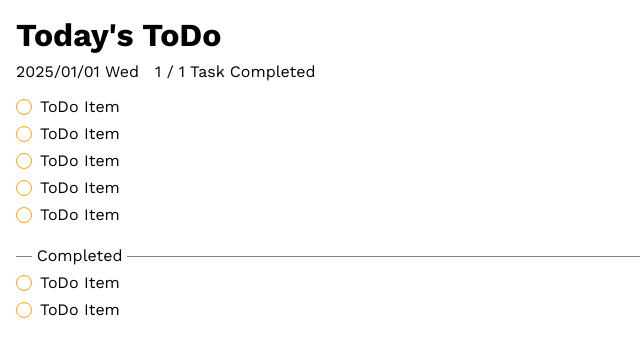
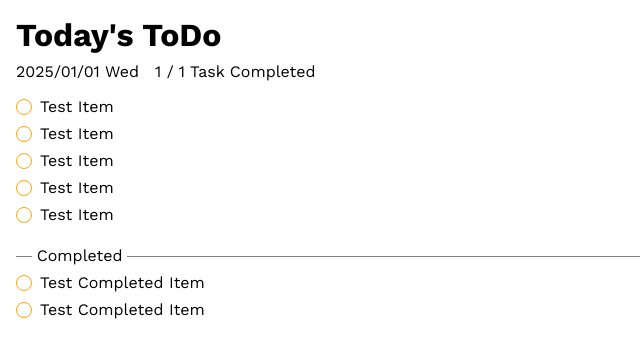
Before and after one commit to BlueGeckoJP/facere, a Vue app: page / in a window 1280 px wide. Shown: the top 356 px of the page, without its empty margins (0-640 px from the left). Built offline with nearby package versions, Linux system fonts and the light colour scheme.

Commit message:
feat: enhance TodoItem component to accept checked state and title props for better rendering

```diff
--- a/src/App.vue
+++ b/src/App.vue
@@ -7,6 +7,7 @@ import TodoItem from "./components/TodoItem.vue";
 const todoList = ref([1, 2, 3, 4, 5]);
 const completedTodoList = ref([6, 7]);
 
+// TODO: Rewrite this, it has a bug
 function onEmitChecked(uuid: number, checked: boolean) {
   if (checked) {
     todoList.value.splice(todoList.value.indexOf(uuid), 1);
@@ -33,6 +34,8 @@ function onEmitChecked(uuid: number, checked: boolean) {
         v-for="todo in todoList"
         :key="todo"
         :uuid="todo"
+        :checked="false"
+        :title="'Test Item'"
         @checked="onEmitChecked"
       />
     </div>
@@ -41,6 +44,8 @@ function onEmitChecked(uuid: number, checked: boolean) {
         v-for="todo in completedTodoList"
         :key="todo"
         :uuid="todo"
+        :checked="true"
+        :title="'Test Completed Item'"
         @checked="onEmitChecked"
       />
     </div>
--- a/src/components/TodoItem.vue
+++ b/src/components/TodoItem.vue
@@ -1,10 +1,9 @@
 <script lang="ts" setup>
-const props = defineProps(["uuid"]);
+const props = defineProps(["uuid", "checked", "title"]);
 const checkedEmit = defineEmits(["checked"]);
 
-function onClickCheckbox(payload: MouseEvent) {
-  const checkbox = payload.target as HTMLAnchorElement;
-  checkbox.classList.toggle("checked");
+function onClickCheckbox(_: MouseEvent) {
+  const checkbox = document.querySelector(".checkbox") as HTMLAnchorElement;
   checkedEmit("checked", props.uuid, checkbox.classList.contains("checked"));
 }
 </script>
@@ -12,8 +11,11 @@ function onClickCheckbox(payload: MouseEvent) {
 <template>
   <div class="todo-item">
     <div class="title-container">
-      <a class="checkbox" @click="onClickCheckbox"></a>
-      <span>ToDo Item</span>
+      <a
+        class="checkbox {{ props.checked ? 'checked' : '' }}"
+        @click="onClickCheckbox"
+      ></a>
+      <span>{{ props.title }}</span>
     </div>
   </div>
 </template>
```
